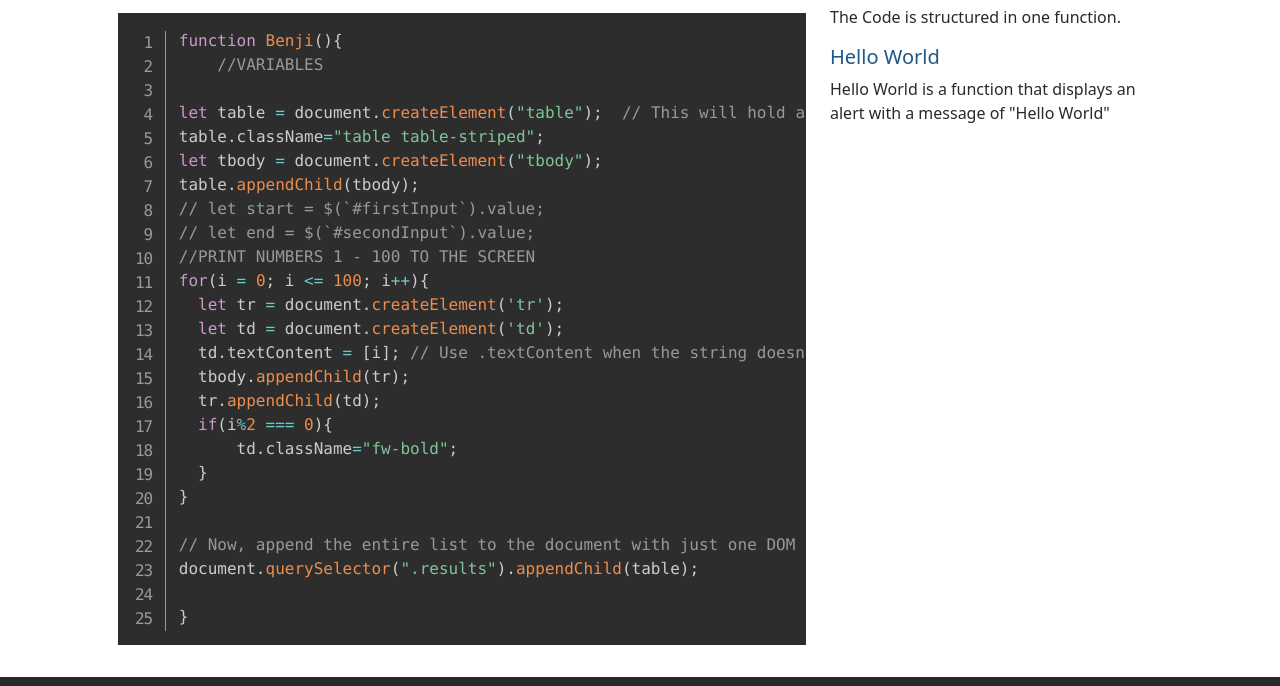
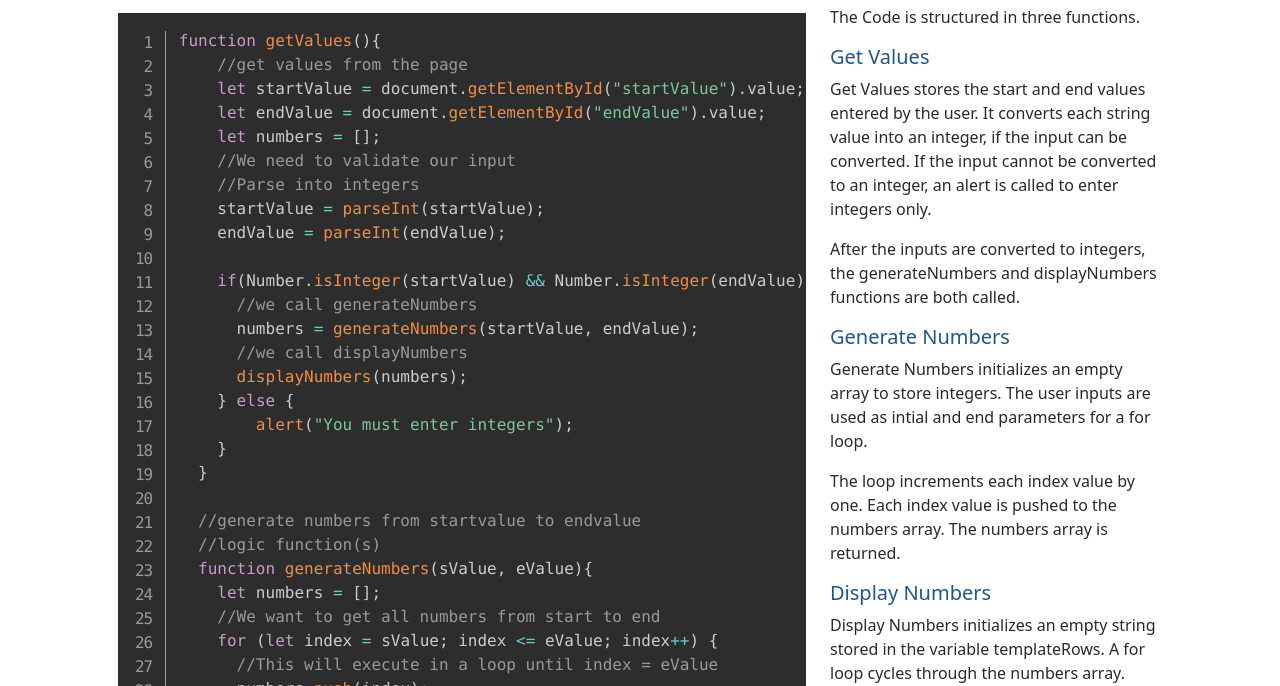
Before and after one commit to kvp06933/Benji, a plain HTML site: page code.html in a window 1280 px wide. Shown: the part 114-800 px from the top of the page. Drawn offline with nearby package versions, Linux system fonts and the light colour scheme.

Commit message:
separted code into three functions, linked navbar pages

```diff
--- a/code.html
+++ b/code.html
@@ -57,39 +57,76 @@
                 <div class="col-lg-8">
                     <pre class="line-numbers">
                         <code class="language-jsx language-javascript language-markup">
-                            function Benji(){
-                                //VARIABLES
+                            function getValues(){
+                                //get values from the page
+                                let startValue = document.getElementById("startValue").value;
+                                let endValue = document.getElementById("endValue").value;
+                                let numbers = [];
+                                //We need to validate our input
+                                //Parse into integers
+                                startValue = parseInt(startValue);
+                                endValue = parseInt(endValue);
 
-                            let table = document.createElement("table");  // This will hold all the list items
-                            table.className="table table-striped";
-                            let tbody = document.createElement("tbody");
-                            table.appendChild(tbody);
-                            // let start = $(`#firstInput`).value;
-                            // let end = $(`#secondInput`).value;
-                            //PRINT NUMBERS 1 - 100 TO THE SCREEN
-                            for(i = 0; i <= 100; i++){
-                              let tr = document.createElement('tr');
-                              let td = document.createElement('td');
-                              td.textContent = [i]; // Use .textContent when the string doesn't contain any HTML
-                              tbody.appendChild(tr);
-                              tr.appendChild(td);
-                              if(i%2 === 0){
-                                  td.className="fw-bold";
+                                if(Number.isInteger(startValue) && Number.isInteger(endValue)){
+                                  //we call generateNumbers
+                                  numbers = generateNumbers(startValue, endValue);
+                                  //we call displayNumbers
+                                  displayNumbers(numbers);
+                                } else {
+                                    alert("You must enter integers");
+                                }
                               }
-                            }
 
-                            // Now, append the entire list to the document with just one DOM change
-                            document.querySelector(".results").appendChild(table);
+                              //generate numbers from startvalue to endvalue
+                              //logic function(s)
+                              function generateNumbers(sValue, eValue){
+                                let numbers = [];
+                                //We want to get all numbers from start to end
+                                for (let index = sValue; index <= eValue; index++) {
+                                  //This will execute in a loop until index = eValue
+                                  numbers.push(index);
 
-                            }
+                                }
+                                return numbers;
+                              }
+
+                              //display the numbers and mark even bold
+                              //display or view functions
+                              function displayNumbers(numbers){
+                                let templateRows = "";
+                                for (let index = 0; index < numbers.length; index++) {
+                                      let className = "even";
+                                      let number = numbers[index];
+                                      if(number % 2 == 0){
+                                        className = "even";
+
+                                      } else{
+                                        className = "odd"
+                                      }
+                                      templateRows += `&lt;tr>&lt;td class="${className}">${number}&lt;/td>&lt;/tr>
+
+
+
+                                }
+                                document.getElementById("results").innerHTML = templateRows;
+                              }
 
                         </code>
                     </pre>
                 </div>
                 <div class="col-lg-4">
-                    <p>The Code is structured in one function.</p>
-                    <h5>Hello World</h5>
-                    <p>Hello World is a function that displays an alert with a message of "Hello World"</p>
+                    <p>The Code is structured in three functions.</p>
+                    <h5>Get Values</h5>
+                    <p>Get Values stores the start and end values entered by the user. It converts each string value into an integer, if the input can be converted. If the input cannot be converted to an integer, an alert is called to enter integers only.</p>
+                    <p>After the inputs are converted to integers, the generateNumbers and displayNumbers functions are both called.</p>
+                    <h5>Generate Numbers</h5>
+                    <p>Generate Numbers initializes an empty array to store integers. The user inputs are used as intial and end parameters for a for loop.</p>
+                    <p>The loop increments each index value by one. Each index value is pushed to the numbers array. The numbers array is returned.</p>
+
+                    <h5>Display Numbers</h5>
+                    <p>Display Numbers initializes an empty string stored in the variable templateRows. A for loop cycles through the numbers array.</p>
+                    <p>Each number is divided by two to determine if it's even or odd. An "even" or "odd" class is then added to the td. Finally, all rows are displayed in the table.</p>
+
                 </div>
             </div>
         </div>
--- a/css/site.css
+++ b/css/site.css
@@ -4,7 +4,12 @@
     --dark-color: #292929;
     --white-color: #dff3e4;
 }
-
+.odd{
+    font-weight: 100;
+}
+.even {
+    font-weight: bold;
+}
 body{
     color:var(--dark-color);
 }
```
Also changed, not shown: index.html (+4 -3 lines), js/site.js (+49 -26 lines), img/katlite-alt.svg (added), img/katlite-dark.svg (added), img/katlite-noname.svg (added), img/katlite.svg (added).
